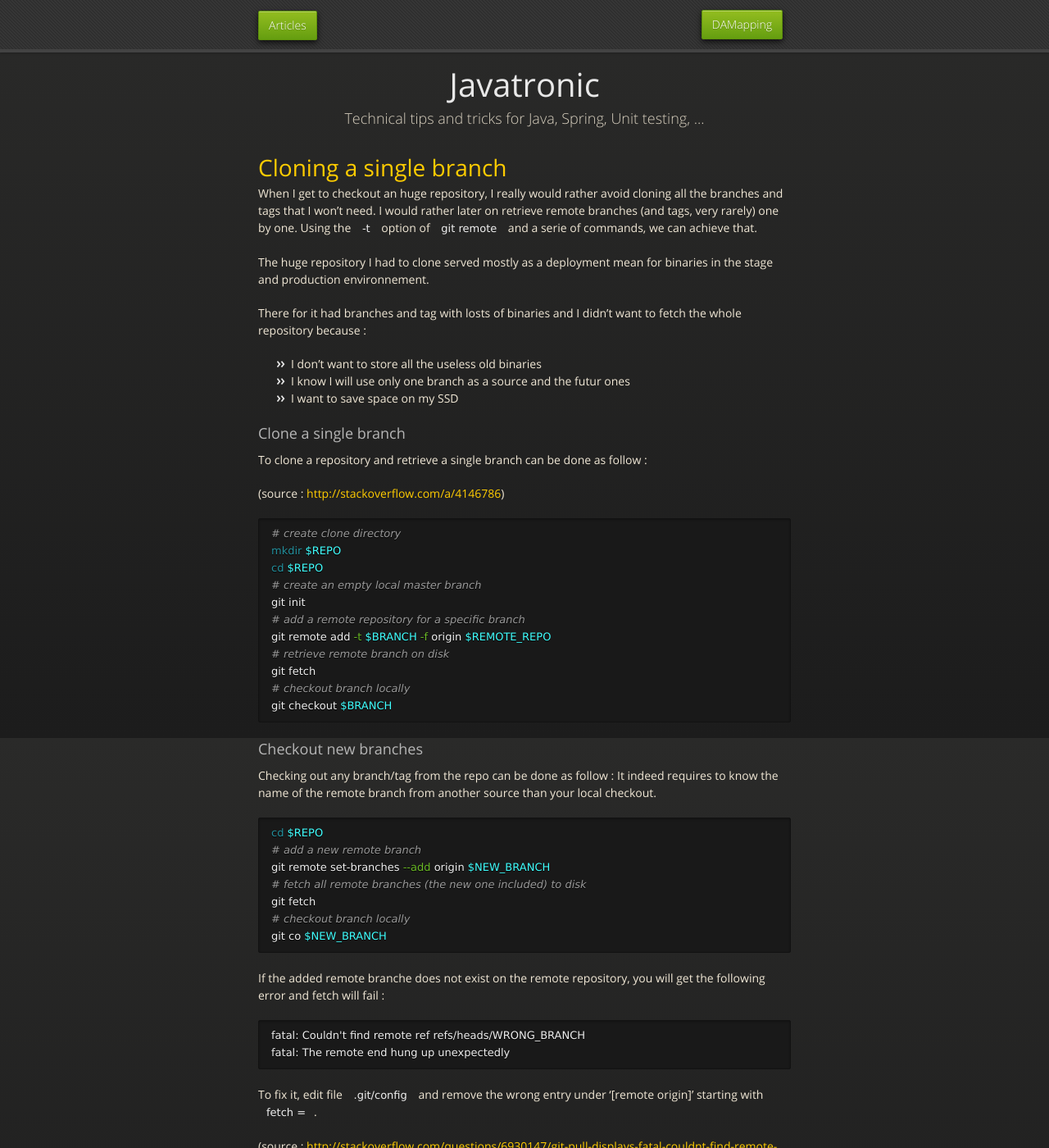
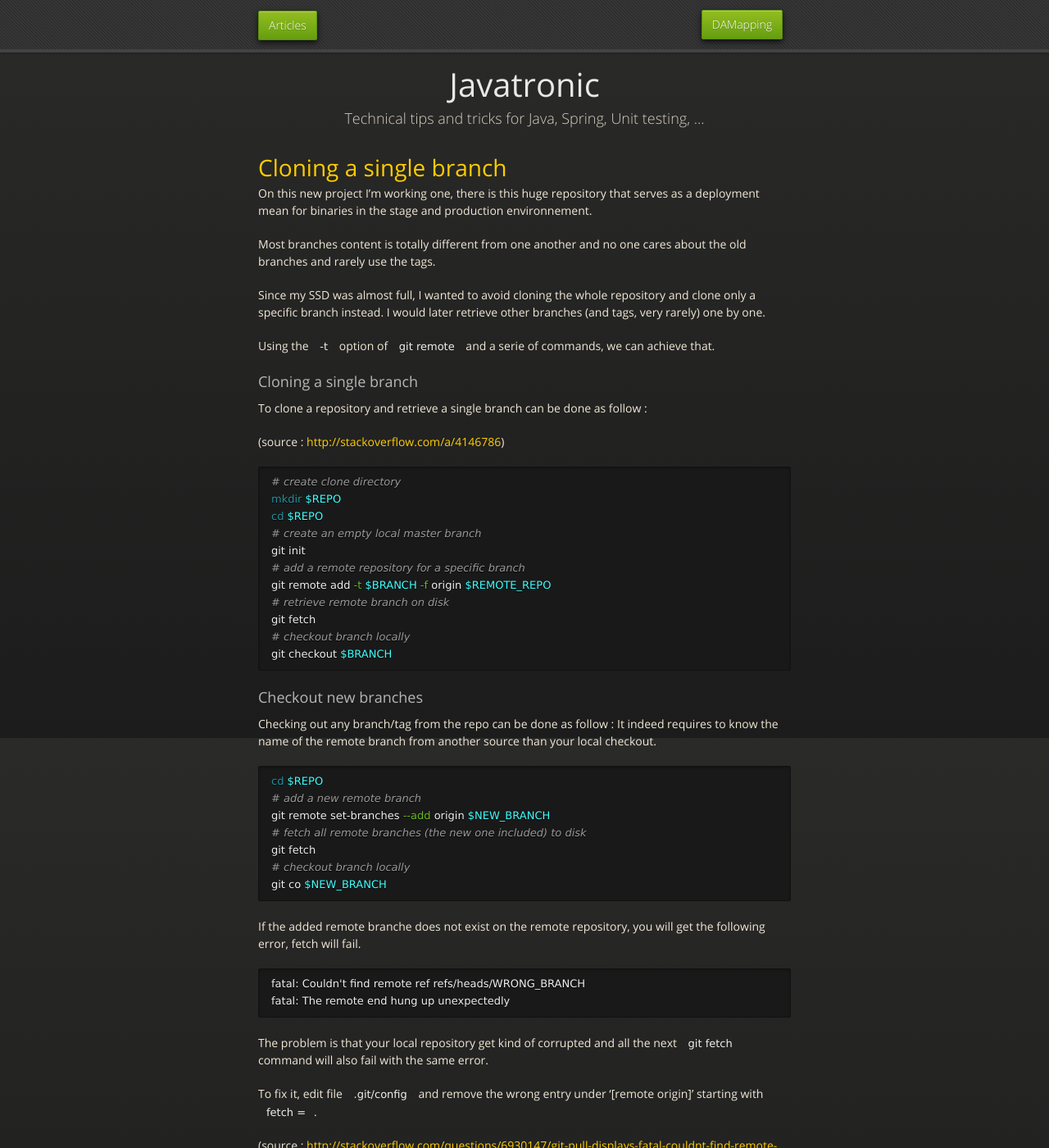
Before and after one commit to lesaint/lesaint.github.io, a Jekyll site: the page built from _posts/2014-01-06-cloning_a_single_git_branch.md, in a window 1280 px wide and 1400 px high. Shown: the whole window at 82% size. Built offline with Jekyll 4.4.1, drawn with Linux system fonts in a browser that asks for light colours; nearby versions of some CDN libraries; Markdown is read by kramdown in place of the engine named in the settings; some of the changed text lies outside the part shown.

Commit message:
new excerpt for post cloning_a_single_git_branch

````diff
--- a/_posts/2014-01-06-cloning_a_single_git_branch.md
+++ b/_posts/2014-01-06-cloning_a_single_git_branch.md
@@ -4,19 +4,16 @@ title: Cloning a single branch
 tags: Git
 ---
 
-When I get to checkout an huge repository, I really would rather avoid cloning all the branches and tags that I won't need.
-I would rather later on retrieve remote branches (and tags, very rarely) one by one.
+On this new project I'm working one, there is this huge repository that serves as a deployment mean for binaries in the stage and production environnement.
+
+Most branches content is totally different from one another and no one cares about the old branches and rarely use the tags.
+
+Since my SSD was almost full, I wanted to avoid cloning the whole repository and clone only a specific branch instead. I would later retrieve other branches (and tags, very rarely) one by one.
+
 Using the `-t` option of `git remote` and a serie of commands, we can achieve that.
 
 
-The huge repository I had to clone served mostly as a deployment mean for binaries in the stage and production environnement.
-
-There for it had branches and tag with losts of binaries and I didn't want to fetch the whole repository because :
-* I don't want to store all the useless old binaries
-* I know I will use only one branch as a source and the futur ones
-* I want to save space on my SSD
-
-### Clone a single branch
+### Cloning a single branch
 To clone a repository and retrieve a single branch can be done as follow :
 
 (source : [http://stackoverflow.com/a/4146786](http://stackoverflow.com/a/4146786))
@@ -36,6 +33,7 @@ git checkout $BRANCH
 ```
 
 ### Checkout new branches
+
 Checking out any branch/tag from the repo can be done as follow :
 It indeed requires to know the name of the remote branch from another source than your local checkout.
 
@@ -49,12 +47,14 @@ git fetch
 git co $NEW_BRANCH
 ```
 
-If the added remote branche does not exist on the remote repository, you will get the following error and fetch will fail :
+If the added remote branche does not exist on the remote repository, you will get the following error, fetch will fail.
 
 ```
 fatal: Couldn't find remote ref refs/heads/WRONG_BRANCH
 fatal: The remote end hung up unexpectedly
 ```
+
+The problem is that your local repository get kind of corrupted and all the next `git fetch` command will also fail with the same error.
 
 To fix it, edit file `.git/config` and remove the wrong entry under '[remote origin]' starting with `fetch =`.
 
@@ -67,7 +67,7 @@ This technic is a litle bit manual, but has many advantages :
     - hay ! How hard would it be to create a new Git command ? I must find time to dig into that
     - maybe a simple GIT alias could do the job
 * you don't get pushing problems as you can get when using git shallow cloning
-* you really are checking a single reference branch as opposed to using git clone -b option
+* you really are checking a single reference branch as opposed to using `git clone -b option`
 
 ```sh
 # retrieves all the remote branches locally and then checkout branch_name
````
